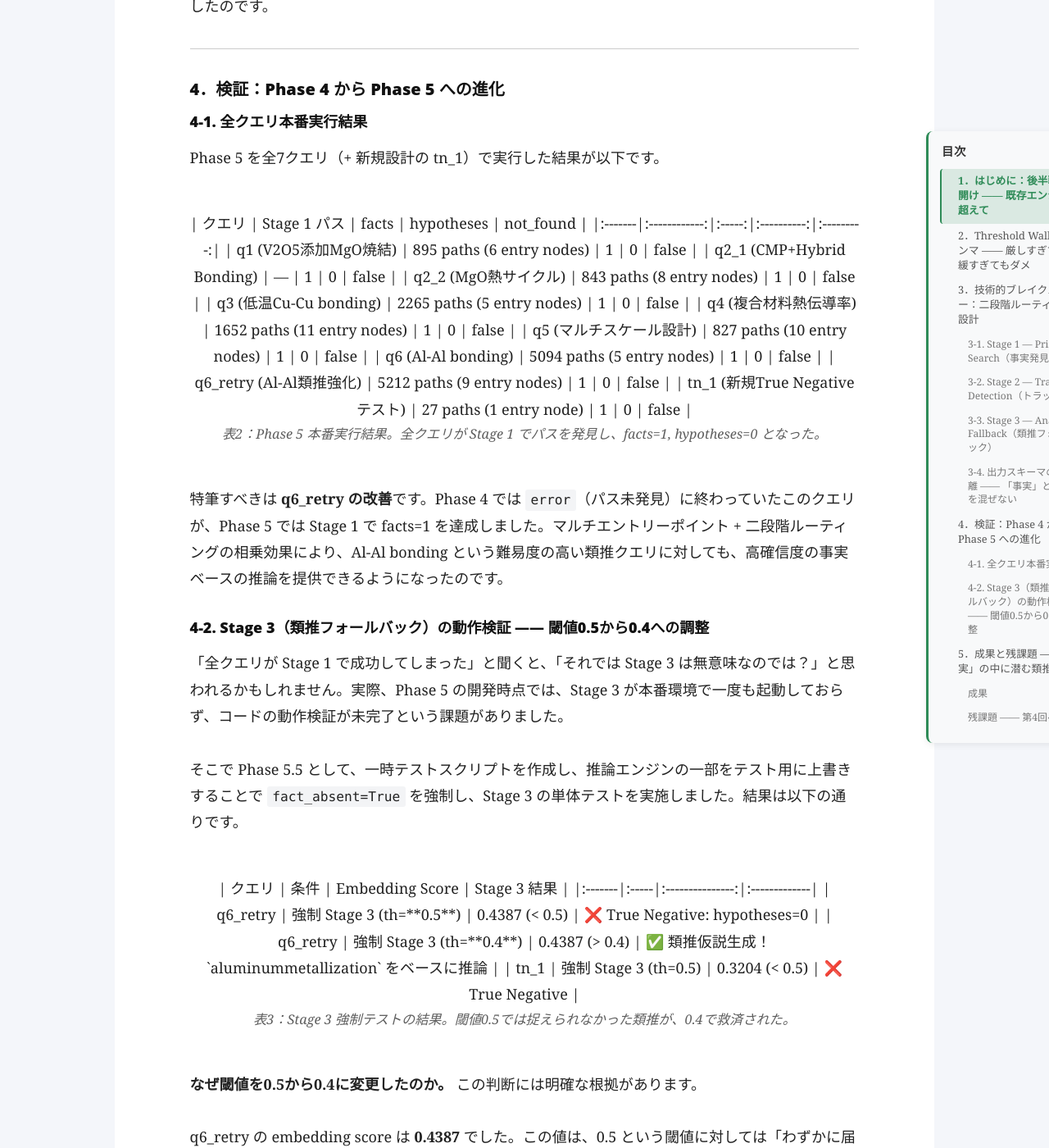
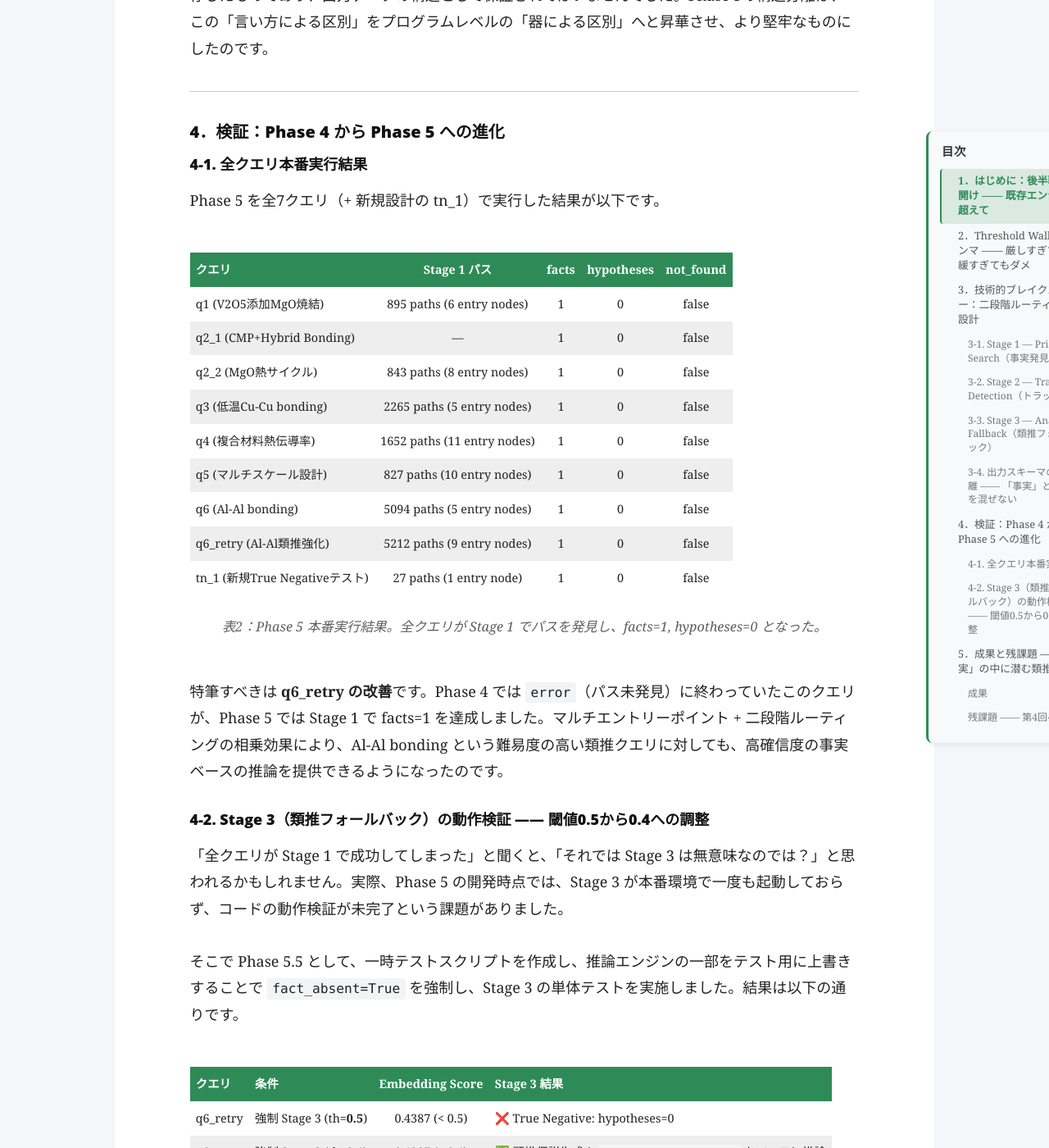
Before and after one commit to Shin-ichiro-I/Shin-ichiro-I.github.io, a Jekyll site: the page built from _posts/2026-07-26-ARIA-FORGE_3.md, in a window 1280 px wide and 1400 px high, scrolled down 5122 px. Shown: the whole window at 82% size. Built offline with Jekyll 4.4.1, drawn with Linux system fonts in a browser that asks for light colours; nearby versions of some CDN libraries; comment, search, counter and statistics services are not loaded; some of the changed text lies outside the part shown.

Commit message:
Fix table rendering: add markdown=1 attribute to figure elements

```diff
--- a/_posts/2026-07-26-ARIA-FORGE_3.md
+++ b/_posts/2026-07-26-ARIA-FORGE_3.md
@@ -33,7 +33,7 @@ published: true
 
 Phase 4 までのARIAエンジンには、検索の閾値（Threshold）という**たった一つのパラメータ**しかありませんでした。この単一閾値に、検索の「精度」と「網羅性」という相反する要求を同時に背負わせていたのです。
 
-<figure align="center">
+<figure align="center" markdown="1">
 
 | 閾値 | メリット | デメリット |
 |:----:|:---------|:-----------|
@@ -138,7 +138,7 @@ Stage 1 で事実が不在だった場合にのみ自律起動する、いわば
 
 Phase 5 を全7クエリ（+ 新規設計の tn_1）で実行した結果が以下です。
 
-<figure align="center">
+<figure align="center" markdown="1">
 
 | クエリ | Stage 1 パス | facts | hypotheses | not_found |
 |:-------|:------------:|:-----:|:----------:|:---------:|
@@ -163,7 +163,7 @@ Phase 5 を全7クエリ（+ 新規設計の tn_1）で実行した結果が以
 
 そこで Phase 5.5 として、一時テストスクリプトを作成し、推論エンジンの一部をテスト用に上書きすることで `fact_absent=True` を強制し、Stage 3 の単体テストを実施しました。結果は以下の通りです。
 
-<figure align="center">
+<figure align="center" markdown="1">
 
 | クエリ | 条件 | Embedding Score | Stage 3 結果 |
 |:-------|:-----|:---------------:|:-------------|
```
Also changed, not shown: _posts/2026-07-19-ARIA-FORGE_2.md (+2 -2 lines).
